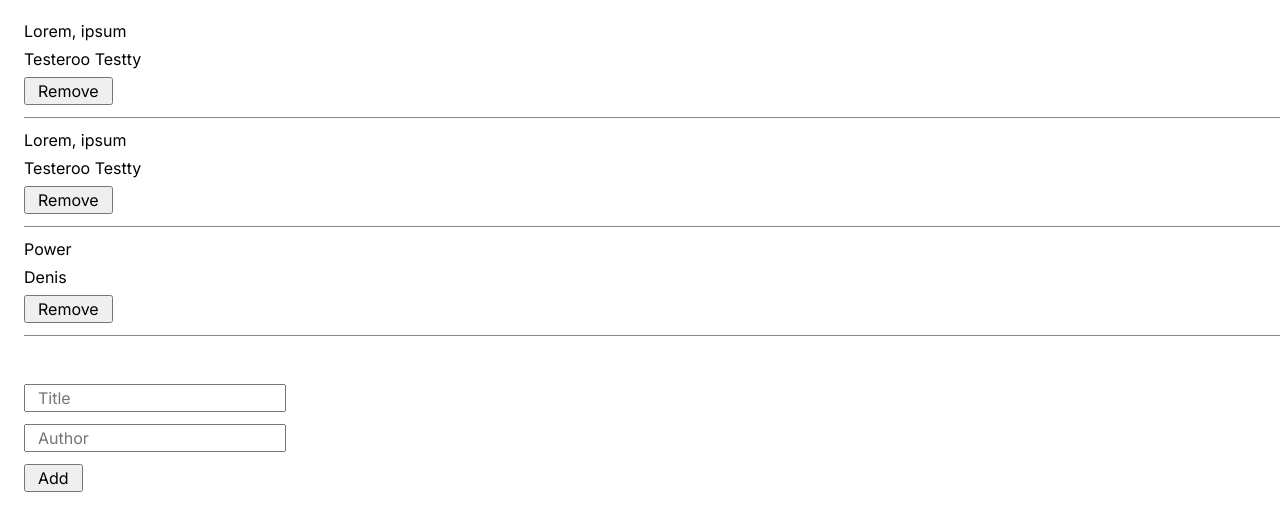
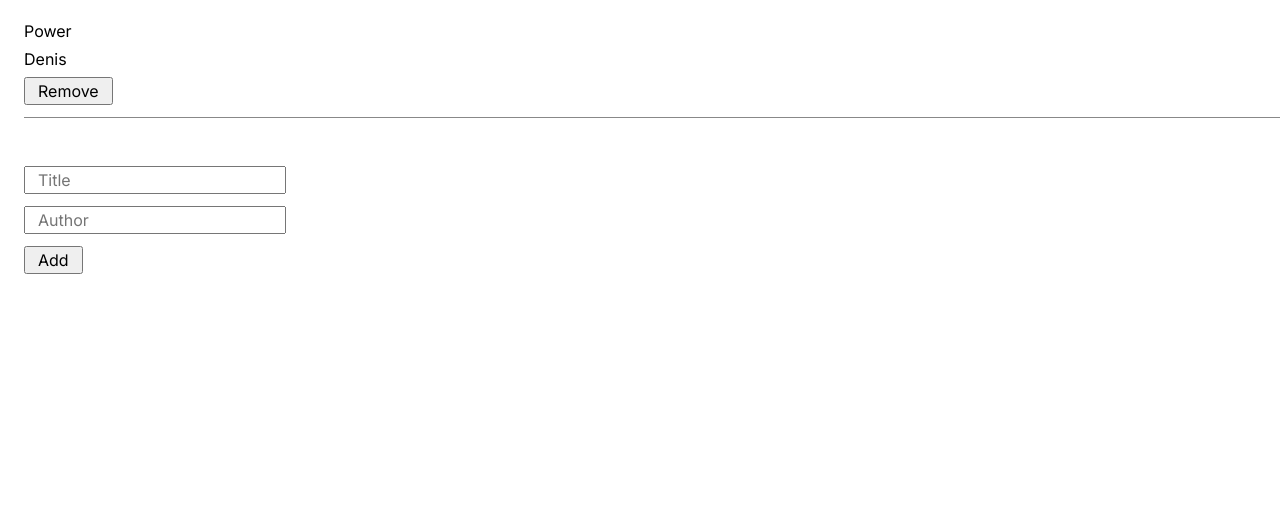
Before and after one commit to dd-obua/books, a plain HTML site: page index.html in a window 1280 px wide. Shown: the part 54-584 px from the top of the page. Drawn offline with Linux system fonts and the light colour scheme.

Commit message:
Remove hard coded li

```diff
--- a/index.html
+++ b/index.html
@@ -10,23 +10,12 @@
   <body>
     <section>
       <h1>Awesome Books</h1>
-      <ul id="book-collection">
-        <li>
-          <span class="title">Lorem, ipsum</span>
-          <span class="author">Testeroo Testty</span>
-          <button>Remove</button>
-        </li>
-        <li>
-          <span class="title">Lorem, ipsum</span>
-          <span class="author">Testeroo Testty</span>
-          <button>Remove</button>
-        </li>
-      </ul>
+      <ul id="book-collection"></ul>
 
       <form action="">
-        <p><input type="text" placeholder="Title" /></p>
-        <p><input type="text" placeholder="Author" /></p>
-        <button>Add</button>
+        <p><input type="text" placeholder="Title" id="input-title" /></p>
+        <p><input type="text" placeholder="Author" id="input-author" /></p>
+        <button id="btn-add-book">Add</button>
       </form>
     </section>
   </body>
```
